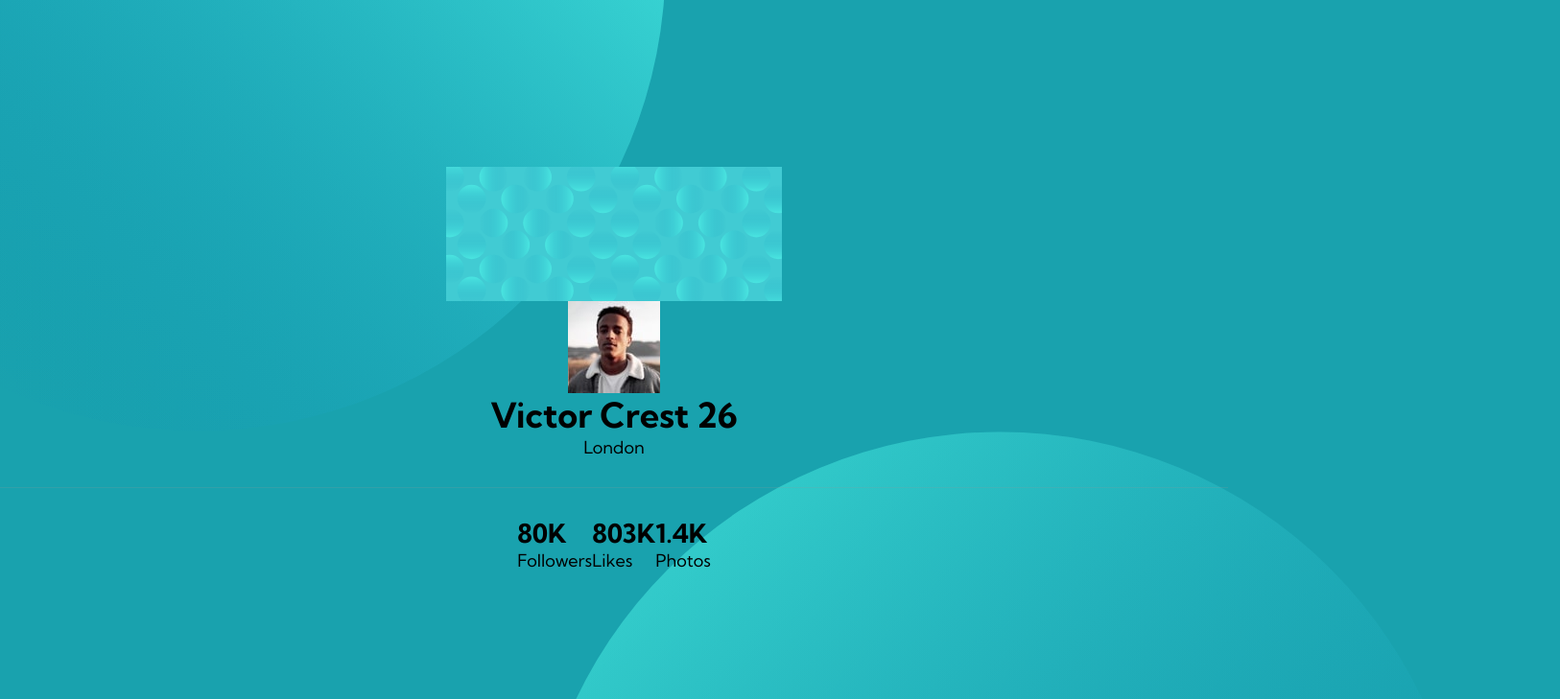
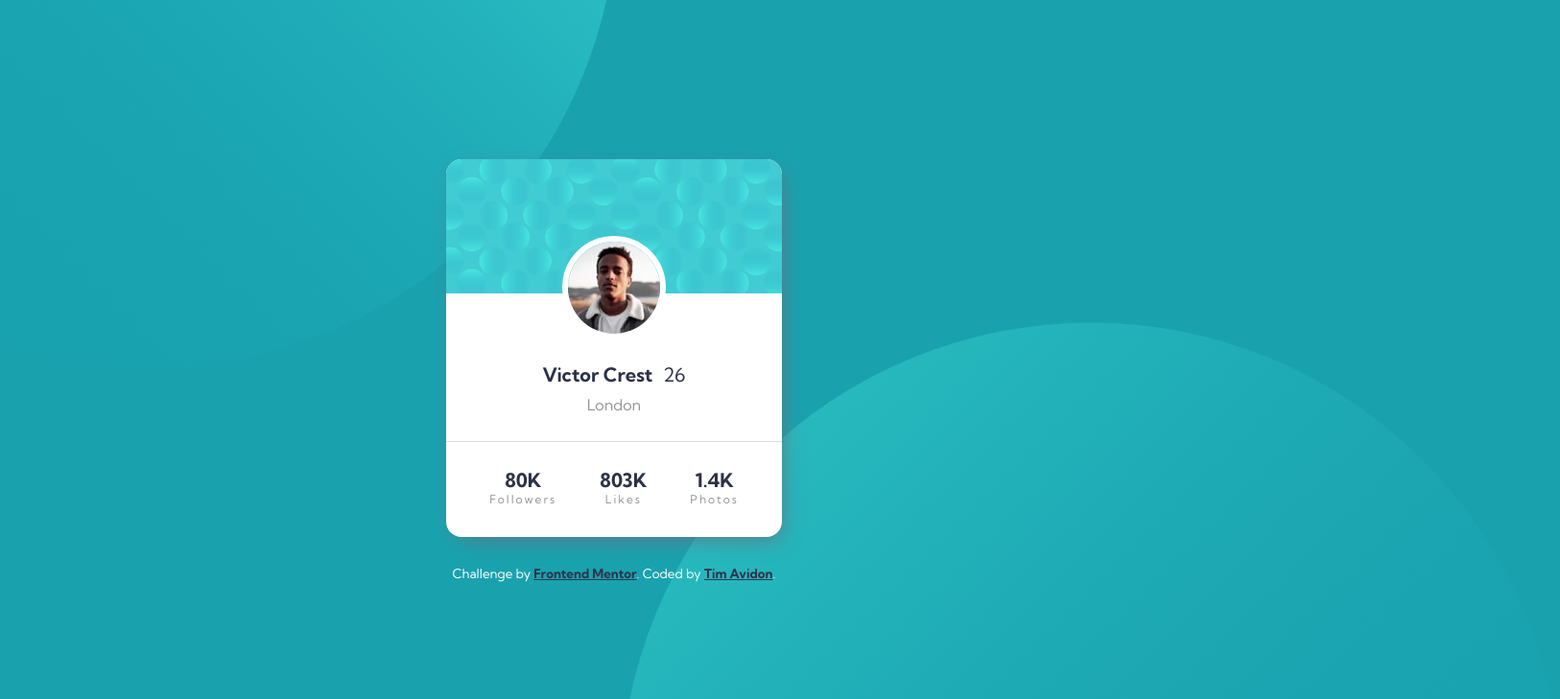
Before and after one commit to timavidon/Profile-card-component, a plain HTML site: page index.html in a window 1280 px wide. Shown: the top 729 px of the page at 96% size, 1626 px wide, since content can reach past the window. Drawn offline with Linux system fonts and the light colour scheme.

Commit message:
Update style.css

```diff
--- a/styles.css
+++ b/styles.css
@@ -1,12 +1,27 @@
 :root {
+  /* Colors */
   /* Primary */
   --dark-cayn: hsl(185, 75%, 39%);
   --very-dark-desaturated-blue: hsl(229, 23%, 23%);
   --dark-grayish-blue: hsl(227, 10%, 46%);
   /* Neutral */
   --dark-gray: hsl(0, 0%, 59%);
+  --white: hsl(0, 0%, 100%);
+
+  /* Font families */
+  --ff-primary: "Kumbh Sans", sans-serif;
+
+  /* Font sizes */
+  --fs-300: 0.75rem;
+  --fs-400: 1rem;
+  --fs-600: 1.25rem;
+
+  /* Font weights */
+  --fw-regular: 400;
+  --fw-bold: 700;
 }
 
+/* CSS Resets */
 *,
 *::after,
 *::before {
@@ -15,121 +30,125 @@
   box-sizing: border-box;
 }
 
-html {
-    font-size: 10px;
+img,
+svg,
+picture {
+  max-width: 100%;
+  display: block;
 }
 
-body {
-    font-family: 'Kumbh Sans', sans-serif;
-    font-size: 1.8rem;
-    background-color: var(--dark-cayn);
+ul,
+ol {
+  list-style-type: none;
 }
 
-main {
+/* Main style */
+body {
   position: relative;
-    min-height: 100vh;
-    min-width: 100vw;
   display: flex;
   flex-direction: column;
   justify-content: center;
   align-items: center;
+  min-height: 100dvh;
+  font-family: var(--ff-primary);
+  padding-inline: 0.5rem;
+  background-color: var(--dark-cayn);
   overflow: hidden;
 }
 
+.bg-pattern-top,
+.bg-pattern-bottom {
+  position: absolute;
+  min-height: 61.25rem;
+  min-width: 61.25rem;
+}
+
 .bg-pattern-top {
-    position: absolute;
-    background: url(./images/bg-pattern-top.svg);
-    background-size: contain;
-    background-repeat: no-repeat;
-    height: 978px;
-    width: 978px;
-    top: -528px;
-    left: -284px;
+  bottom: 52%;
+  right: 49.7%;
 }
 
 .bg-pattern-bottom {
-    position: absolute;
-    background: url(./images/bg-pattern-bottom.svg);
-    background-size: contain;
-    background-repeat: no-repeat;
-    height: 978px;
-    width: 978px;
-    bottom: -628px;
-    right: -250px;
+  top: 42%;
+  left: 50.5%;
 }
 
-.card {
-    min-width: 35rem;
+.proile-card {
+  position: relative;
+  max-width: 31.25rem;
+  text-align: center;
+  border-radius: 1rem;
+  color: var(--dark-gray);
   background-color: hsl(0, 0%, 100%);
-    border-radius: 2rem;
-    text-align: center;
-    box-shadow: 2px 4px 40px var(--dark-grayish-blue);
+  box-shadow: 0.3125em 0.4375em 1.5625em -0.4375em var(--dark-grayish-blue);
   z-index: 1;
 }
 
-.bg-img svg {
-    border-radius: 2rem 2rem 0 0;
+.bg-pattern-card {
+  width: 100%;
+  border-radius: 1rem 1rem 0 0;
 }
 
-.profile-img {
-    margin: -50px auto -30px auto;
-    border-radius: 50%;
-    border: 1rem solid hsl(0, 0%, 100%);
+.profile__img {
+  position: absolute;
+  top: 34%;
+  right: 50%;
+  transform: translate(50%, -50%);
+  border-radius: 100vw;
+  border: 0.4rem solid hsl(0, 0%, 100%);
 }
 
-.name {
-    margin-top: 3rem;
+.profile__name {
+  font-size: var(--fs-600);
+  margin-top: 4.5rem;
+  color: var(--very-dark-desaturated-blue);
 }
 
-.age {
-    font-weight: 400;
-    margin-left: 1rem;
+.profile__age {
+  font-weight: var(--fw-regular);
+  margin-left: 0.4rem;
 }
 
-.city {
-    margin-top: 1.3rem;
+.profile__city {
+  margin-top: 0.6rem;
 }
 
 .divider {
   height: 1px;
-    width: 100%;
-    opacity: 0.2;
+  margin-block: 1.7rem;
   background-color: var(--dark-gray);
-    margin-top: 3rem;
+  opacity: 0.3;
 }
 
 .stats {
-    list-style-type: none;
   display: flex;
   justify-content: space-evenly;
-    margin: 3rem 0;
+  align-items: center;
+  padding-bottom: 2rem;
 }
 
-.name,
-.number {
+.stat__number {
+  font-size: var(--fs-600);
   color: var(--very-dark-desaturated-blue);
 }
 
-.type {
-    font-size: 1.4rem;
+.stat__type {
   letter-spacing: 2px;
-}
-
-.age,
-.city,
-.type {
-    color: var(--dark-gray);
+  font-size: var(--fs-300);
 }
 
 .attribution {
-    font-size: 1.2rem;
-    margin: 3rem 0;
-    padding: 1rem;
-    background-color: white;
-    border-radius: 2rem;
+  text-align: center;
+  padding-block: 1.7rem;
+  color: var(--white);
   z-index: 1;
 }
 
 .attribution a {
-    color: hsl(228, 45%, 44%);
+  font-weight: var(--fw-bold);
+  color: var(--very-dark-desaturated-blue);
 }
+
+.attribution a:hover {
+  color: var(--dark-grayish-blue);
+}
```
Lines whose indentation alone changed are shown as unchanged.
